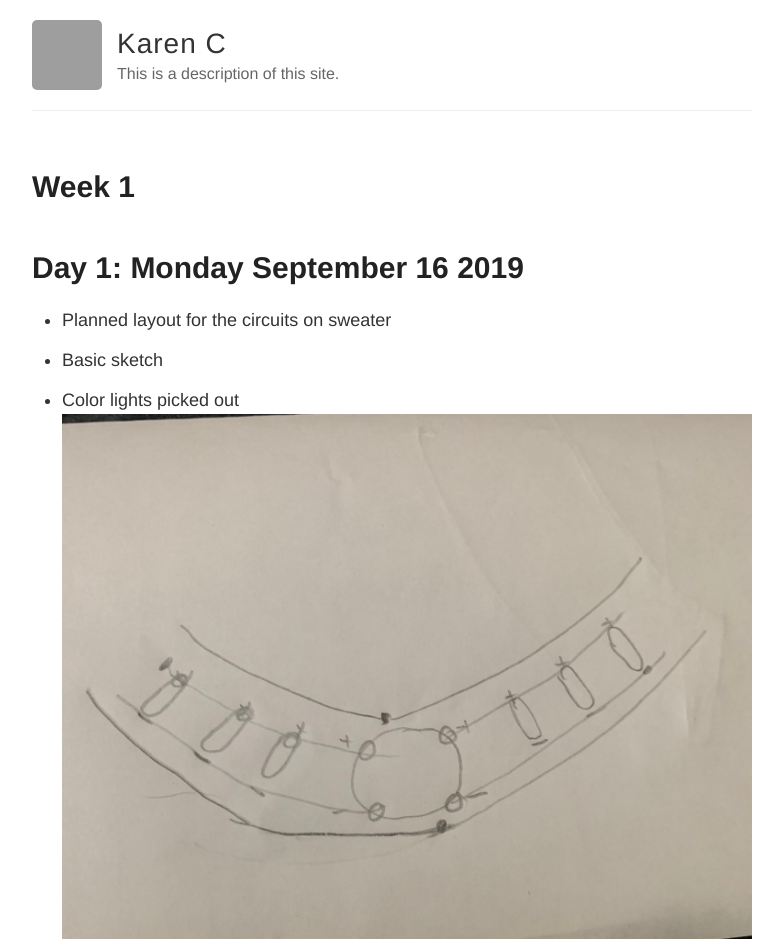
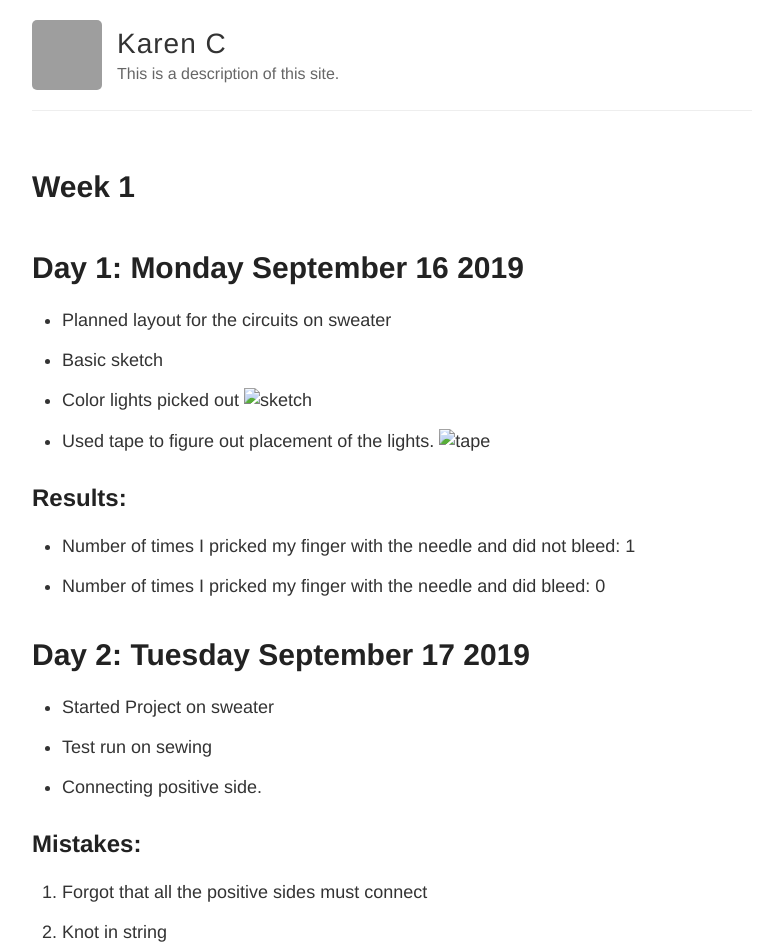
Before and after one commit to kac844/Homepage, a Jekyll site: the page built from _posts/2019-09-16-Day-1.markdown, in a window 1280 px wide. Shown: the top 952 px of the page, without its empty margins (248-1031 px from the left). Built offline with Jekyll 4.4.1, drawn with Linux system fonts in a browser that asks for light colours; grey boxes are pictures that could not be loaded.

Commit message:
Update 2019-09-16-Day-1.markdown

```diff
--- a/_posts/2019-09-16-Day-1.markdown
+++ b/_posts/2019-09-16-Day-1.markdown
@@ -10,10 +10,10 @@ title: Week 1
 * Basic sketch
 
 * Color lights picked out
-![sketch]({{site.url}}/project/img2.JPG)
+![sketch]({site.url}/project/img2.JPG)
 
 * Used tape to figure out placement of the lights.
-![tape]({{site.url}}/project/img3.JPG)
+![tape]({site.url}/project/img3.JPG)
 
 ## Results:
 
```
